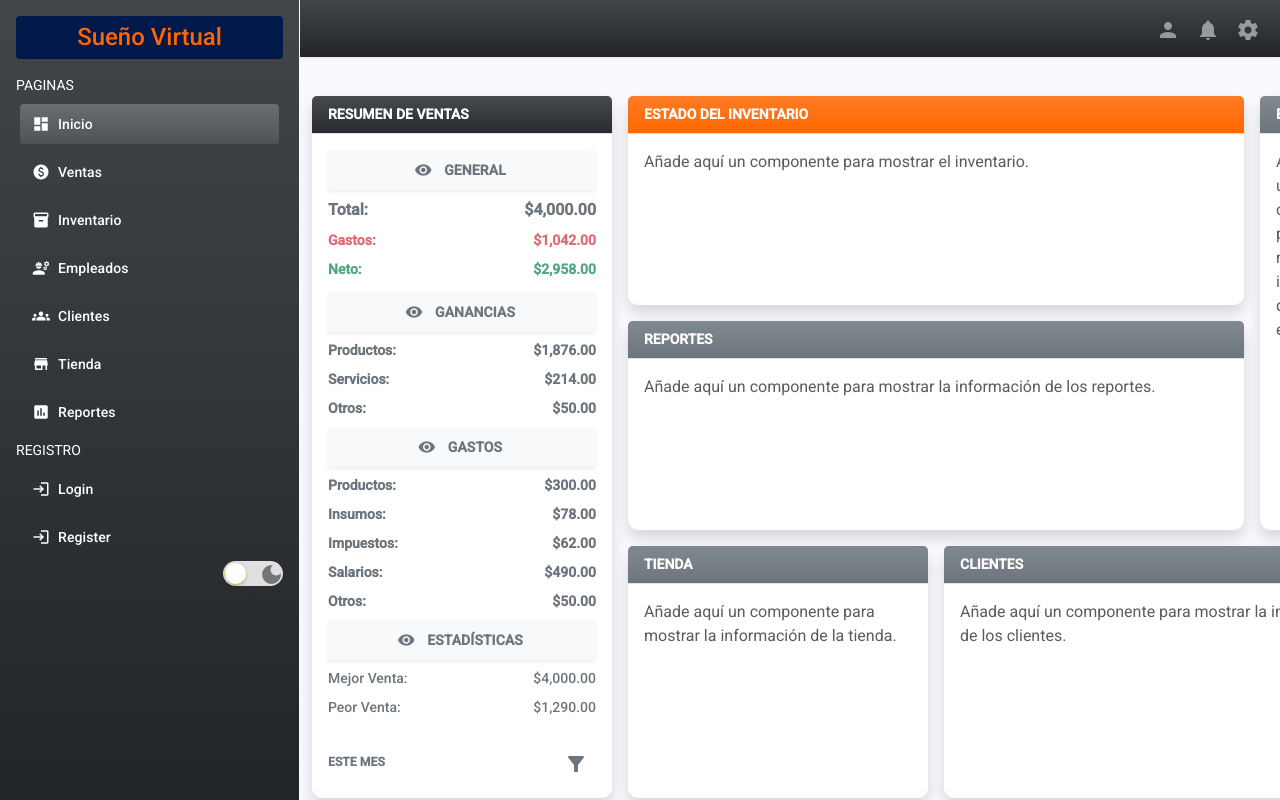
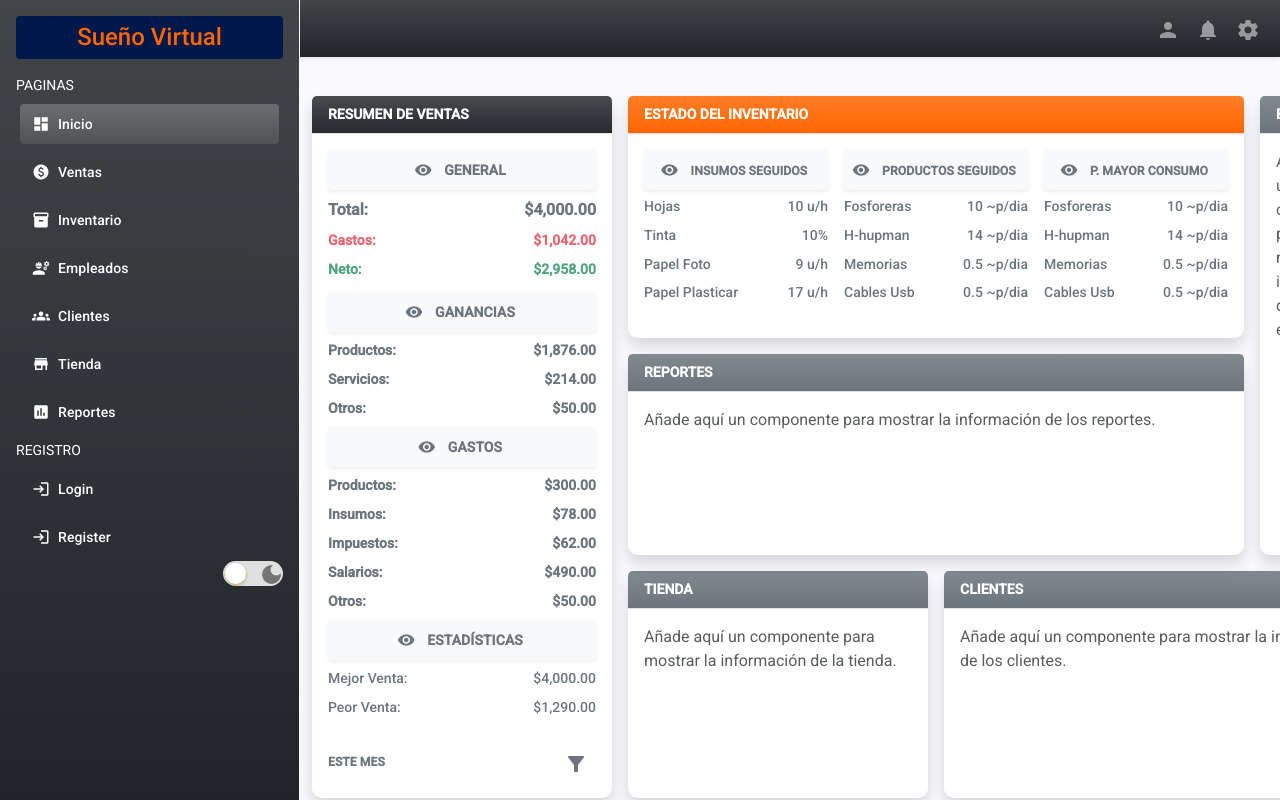
Before and after one commit to TinoMaster/virtual-dream, an Angular app: page /home in a window 1280 px wide. Built offline with nearby package versions, Linux system fonts and the light colour scheme.

Commit message:
created card inventory resume

```diff
--- a/src/app/pages/home/cards/inventory-resume/inventory-resume.component.css
+++ b/src/app/pages/home/cards/inventory-resume/inventory-resume.component.css
@@ -0,0 +1,42 @@
+.principal-box {
+  display: grid;
+  grid-template-columns: repeat(auto-fit, minmax(100px, 1fr));
+  gap: 1rem;
+}
+
+.insumos-box {
+  grid-column: 1 / 1;
+  grid-row: 1 / 6;
+}
+
+.productos-box {
+  grid-column: 2 / 2;
+  grid-row: 1 / 6;
+}
+
+.mayor-consumo-box {
+  grid-column: 3 / 3;
+  grid-row: 1 / 6;
+}
+
+@media (max-width: 768px) {
+  .principal-box {
+    grid-template-columns: repeat(auto-fit, minmax(100px, 1fr));
+    gap: 1rem;
+  }
+
+  .insumos-box {
+    grid-column: 1 / 1;
+    grid-row: 1 / 1;
+  }
+
+  .productos-box {
+    grid-column: 1 / 1;
+    grid-row: 2 / 2;
+  }
+
+  .mayor-consumo-box {
+    grid-column: 1 / 1;
+    grid-row: 3 / 3;
+  }
+}
--- a/src/app/pages/home/cards/inventory-resume/inventory-resume.component.html
+++ b/src/app/pages/home/cards/inventory-resume/inventory-resume.component.html
@@ -1 +1,90 @@
-<p>inventory-resume works!</p>
+<section class="principal-box">
+  <!-- Insumos -->
+  <div class="insumos-box d-flex flex-column gap-2">
+    <button
+      mat-button
+      title="ver detalles de insumos"
+      class="d-flex justify-content-center w-100 align-items-center gap-1 fw-bold text-secondary shadow-sm bg-light rounded-1 p-1 text-center"
+    >
+      <span class="small">{{ "insumos seguidos" | uppercase }}</span>
+      <mat-icon class="">visibility</mat-icon>
+    </button>
+    <div class="d-flex flex-column gap-1">
+      <div class="d-flex justify-content-between text-secondary">
+        <h6 class="fw-medium small">{{ "hojas" | titlecase }}</h6>
+        <h6 class="fw-medium small">{{ 10 | unit : "u/h" }}</h6>
+      </div>
+      <div class="d-flex justify-content-between text-secondary">
+        <h6 class="fw-medium small">{{ "tinta" | titlecase }}</h6>
+        <h6 class="fw-medium small">{{ 0.1 | percent }}</h6>
+      </div>
+      <div class="d-flex justify-content-between text-secondary">
+        <h6 class="fw-medium small">{{ "papel foto" | titlecase }}</h6>
+        <h6 class="fw-medium small">{{ 9 | unit : "u/h" }}</h6>
+      </div>
+      <div class="d-flex justify-content-between text-secondary">
+        <h6 class="fw-medium small">{{ "papel plasticar" | titlecase }}</h6>
+        <h6 class="fw-medium small">{{ 17 | unit : "u/h" }}</h6>
+      </div>
+    </div>
+  </div>
+  <!-- Productos -->
+  <div class="productos-box d-flex flex-column gap-2">
+    <button
+      mat-button
+      title="ver detalles de productos"
+      class="d-flex justify-content-center w-100 align-items-center gap-1 fw-bold text-secondary shadow-sm bg-light rounded-1 p-1 text-center"
+    >
+      <span class="small">{{ "productos seguidos" | uppercase }}</span>
+      <mat-icon class="">visibility</mat-icon>
+    </button>
+    <div class="d-flex flex-column gap-1">
+      <div class="d-flex justify-content-between text-secondary">
+        <h6 class="fw-medium small">{{ "fosforeras" | titlecase }}</h6>
+        <h6 class="fw-medium small">{{ 10 | unit : "~p/dia" }}</h6>
+      </div>
+      <div class="d-flex justify-content-between text-secondary">
+        <h6 class="fw-medium small">{{ "h-hupman" | titlecase }}</h6>
+        <h6 class="fw-medium small">{{ 14 | unit : "~p/dia" }}</h6>
+      </div>
+      <div class="d-flex justify-content-between text-secondary">
+        <h6 class="fw-medium small">{{ "memorias" | titlecase }}</h6>
+        <h6 class="fw-medium small">{{ 0.5 | unit : "~p/dia" }}</h6>
+      </div>
+      <div class="d-flex justify-content-between text-secondary">
+        <h6 class="fw-medium small">{{ "cables usb" | titlecase }}</h6>
+        <h6 class="fw-medium small">{{ 0.5 | unit : "~p/dia" }}</h6>
+      </div>
+    </div>
+  </div>
+
+  <!-- Mayor consumo -->
+  <div class="mayor-consumo-box d-flex flex-column gap-2">
+    <button
+      mat-button
+      title="ver detalles de mayor consumo"
+      class="d-flex justify-content-center w-100 align-items-center gap-1 fw-bold text-secondary shadow-sm bg-light rounded-1 p-1 text-center"
+    >
+      <span class="small">{{ "p. mayor consumo" | uppercase }}</span>
+      <mat-icon class="">visibility</mat-icon>
+    </button>
+    <div class="d-flex flex-column gap-1">
+      <div class="d-flex justify-content-between text-secondary">
+        <h6 class="fw-medium small">{{ "fosforeras" | titlecase }}</h6>
+        <h6 class="fw-medium small">{{ 10 | unit : "~p/dia" }}</h6>
+      </div>
+      <div class="d-flex justify-content-between text-secondary">
+        <h6 class="fw-medium small">{{ "h-hupman" | titlecase }}</h6>
+        <h6 class="fw-medium small">{{ 14 | unit : "~p/dia" }}</h6>
+      </div>
+      <div class="d-flex justify-content-between text-secondary">
+        <h6 class="fw-medium small">{{ "memorias" | titlecase }}</h6>
+        <h6 class="fw-medium small">{{ 0.5 | unit : "~p/dia" }}</h6>
+      </div>
+      <div class="d-flex justify-content-between text-secondary">
+        <h6 class="fw-medium small">{{ "cables usb" | titlecase }}</h6>
+        <h6 class="fw-medium small">{{ 0.5 | unit : "~p/dia" }}</h6>
+      </div>
+    </div>
+  </div>
+</section>
--- a/src/app/pages/home/home.component.html
+++ b/src/app/pages/home/home.component.html
@@ -16,9 +16,7 @@
     background="#FF6600"
     colorText="#fff"
   >
-    <p class="text-muted">
-      Añade aquí un componente para mostrar el inventario.
-    </p>
+    <app-inventory-resume class="w-100 h-100" />
   </app-card>
 
   <!-- Empleados -->
--- /dev/null
+++ b/src/app/shared/pipes/unit.pipe.ts
@@ -0,0 +1,11 @@
+import { Pipe, PipeTransform } from '@angular/core';
+
+@Pipe({
+  name: 'unit',
+})
+export class UnitPipe implements PipeTransform {
+  transform(value: number, unit: string): unknown {
+    if (value === null || value === undefined || isNaN(value)) return 'N/A';
+    return value + ' ' + unit;
+  }
+}
```
Also changed, not shown: src/app/pages/home/cards/inventory-resume/inventory-resume.component.ts (+14 -5 lines), src/app/pages/home/home.component.ts (+6 -7 lines).
